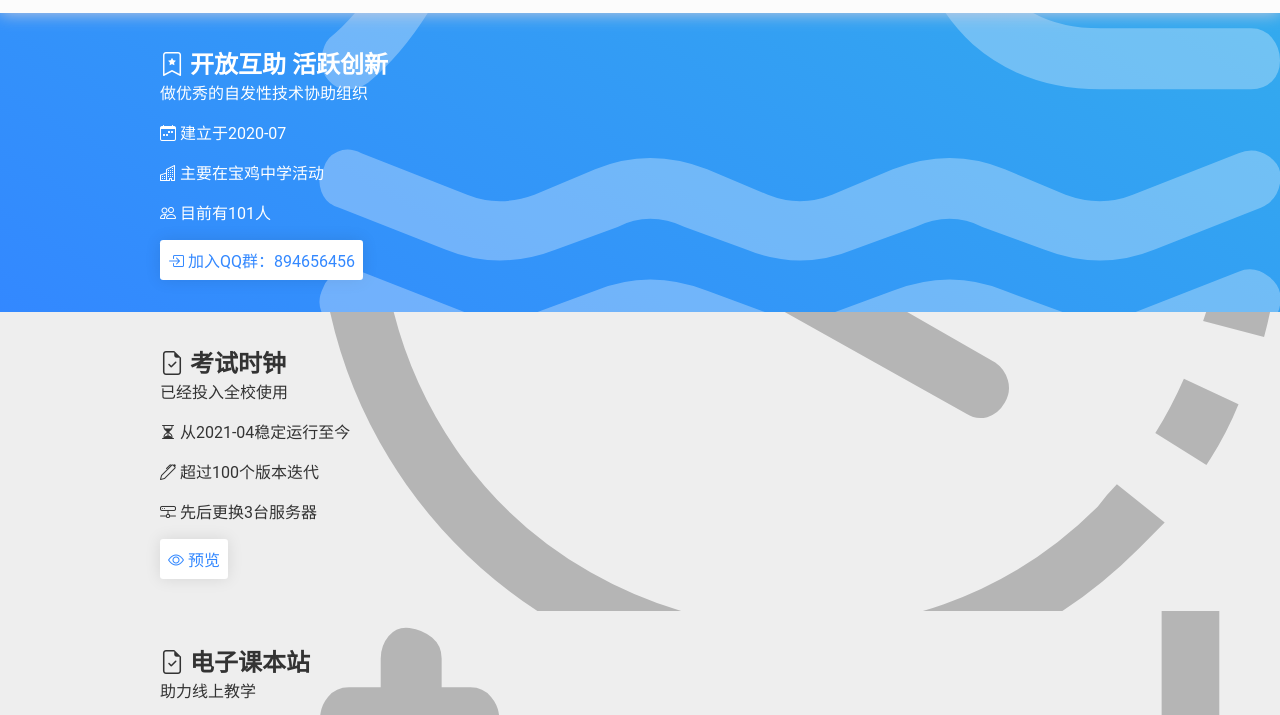
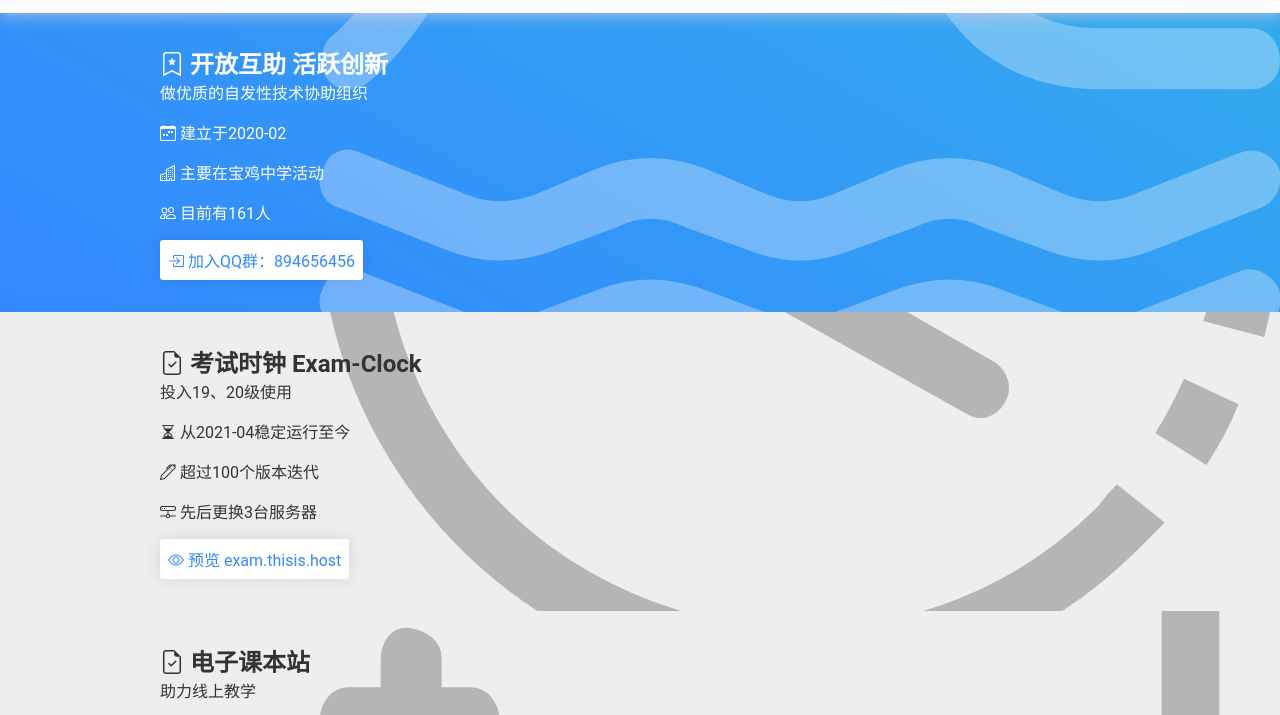
Before and after one commit to ThisisHost/techyes-site, a plain HTML site: page index.html in a window 1280 px wide. Shown: the part 51-766 px from the top of the page. Drawn offline with nearby package versions, Linux system fonts and the light colour scheme; a web font is replaced by a local one.

Commit message:
Add files via upload

```diff
--- a/index.html
+++ b/index.html
@@ -58,37 +58,36 @@
     </header>
     <section class="color1">
         <h1><i class="bi bi-bookmark-star"></i> 开放互助 活跃创新</h1>
-        <p>做优秀的自发性技术协助组织</p>
+        <p>做优质的自发性技术协助组织</p>
         <i class="bi bi-tsunami shading"></i>
         <div>
-            <p><i class="bi bi-calendar-week"></i> 建立于2020-07</p>
+            <p><i class="bi bi-calendar-week"></i> 建立于2020-02</p>
             <p><i class="bi bi-building"></i> 主要在宝鸡中学活动</p>
-            <p><i class="bi bi-people"></i> 目前有101人</p>
+            <p><i class="bi bi-people"></i> 目前有161人</p>
             <a class="btn" href="https://jq.qq.com/?_wv=1027&k=K4hEZQcw">
                 <i class="bi bi-box-arrow-in-right"></i> 加入QQ群：894656456</a>
         </div>
-        </div>
     </section>
     <section>
-        <h1><i class="bi bi-file-earmark-check"></i> 考试时钟</h1>
-        <p>已经投入全校使用</p>
+        <h1><i class="bi bi-file-earmark-check"></i> 考试时钟 Exam-Clock</h1>
+        <p>投入19、20级使用</p>
         <i class="bi bi-clock-history shading"></i>
         <div>
             <p><i class="bi bi-hourglass-split"></i> 从2021-04稳定运行至今</p>
             <p><i class="bi bi-pen"></i> 超过100个版本迭代</p>
             <p><i class="bi bi-hdd-network"></i> 先后更换3台服务器</p>
-            <a class="btn" href="https://exam.thisis.host"><i class="bi bi-eye"></i> 预览</a>
+            <a class="btn" href="https://exam.thisis.host"><i class="bi bi-eye"></i> 预览 exam.thisis.host</a>
         </div>
     </section>
     <section>
-        <h1><i class="bi bi-file-earmark-check"></i> 电子课本站</h1>
+        <h1><i class="bi bi-file-earmark-check"></i> 电子课本站 </h1>
         <p>助力线上教学</p>
         <i class="bi bi-journal-bookmark shading"></i>
         <div>
             <p><i class="bi bi-hourglass-split"></i> 从2020-03开始，服务线上学习</p>
             <p><i class="bi bi-journal-medical"></i> 宝中使用的高中教科书，这里都有</p>
             <p><i class="bi bi-collection-play"></i> 你甚至开能看到2020年高一平行班的网课</p>
-            <a class="btn" href="https://exam.thisis.host"><i class="bi bi-globe"></i> 访问</a>
+            <a class="btn" href="https://exam.thisis.host"><i class="bi bi-globe"></i> 访问 book.thisis.host</a>
         </div>
     </section>
     <footer>
--- a/style.css
+++ b/style.css
@@ -1,6 +1,6 @@
-header>*,
-section>*,
-footer>* {
+header > *,
+section > *,
+footer > * {
   max-width: 960px;
   margin: 0 auto;
 }
@@ -21,7 +21,7 @@ header {
   z-index: 1;
   top: 0;
   padding: 1em;
-    background: rgba(255, 255, 255, .8);
+  background: rgba(255, 255, 255, 0.8);
   box-shadow: 0 0 1em #ccd;
   backdrop-filter: blur(1em);
   -webkit-backdrop-filter: blur(1em);
@@ -33,7 +33,7 @@ header {
   justify-content: space-between;
 }
 
-.tab>* {
+.tab > * {
   margin: 0 1em;
 }
 
@@ -41,12 +41,12 @@ header {
   display: none;
   padding: 1em;
   text-align: center;
-    border-radius: .5em;
+  border-radius: 0.5em;
   background: #fff;
-    box-shadow: 0 0 .5em #888;
+  box-shadow: 0 0 0.5em #888;
 }
 
-.ico-qq:hover>.card-qq {
+.ico-qq:hover > .card-qq {
   position: absolute;
   right: 0;
   display: inherit;
@@ -67,23 +67,24 @@ section {
   font-size: 75vw;
   position: absolute;
   right: 0;
-    bottom: -.2em;
-    opacity: .3;
+  bottom: -0.2em;
+  pointer-events: none;
+  opacity: 0.3;
 }
 
 .btn {
   display: inline-block;
-    padding: .5em;
+  padding: 0.5em;
   cursor: pointer;
-    transition: ease .2s;
+  transition: ease 0.2s;
   color: #38f;
-    border-radius: .2em;
+  border-radius: 0.2em;
   background: #fff;
-    box-shadow: 0 0 1em rgba(0, 0, 0, .1);
+  box-shadow: 0 0 1em rgba(0, 0, 0, 0.1);
 }
 
 .btn:hover {
-    box-shadow: 0 0 1em rgba(0, 0, 0, .5);
+  box-shadow: 0 0 1em rgba(0, 0, 0, 0.5);
 }
 
 footer {
```
Lines whose indentation alone changed are shown as unchanged.
